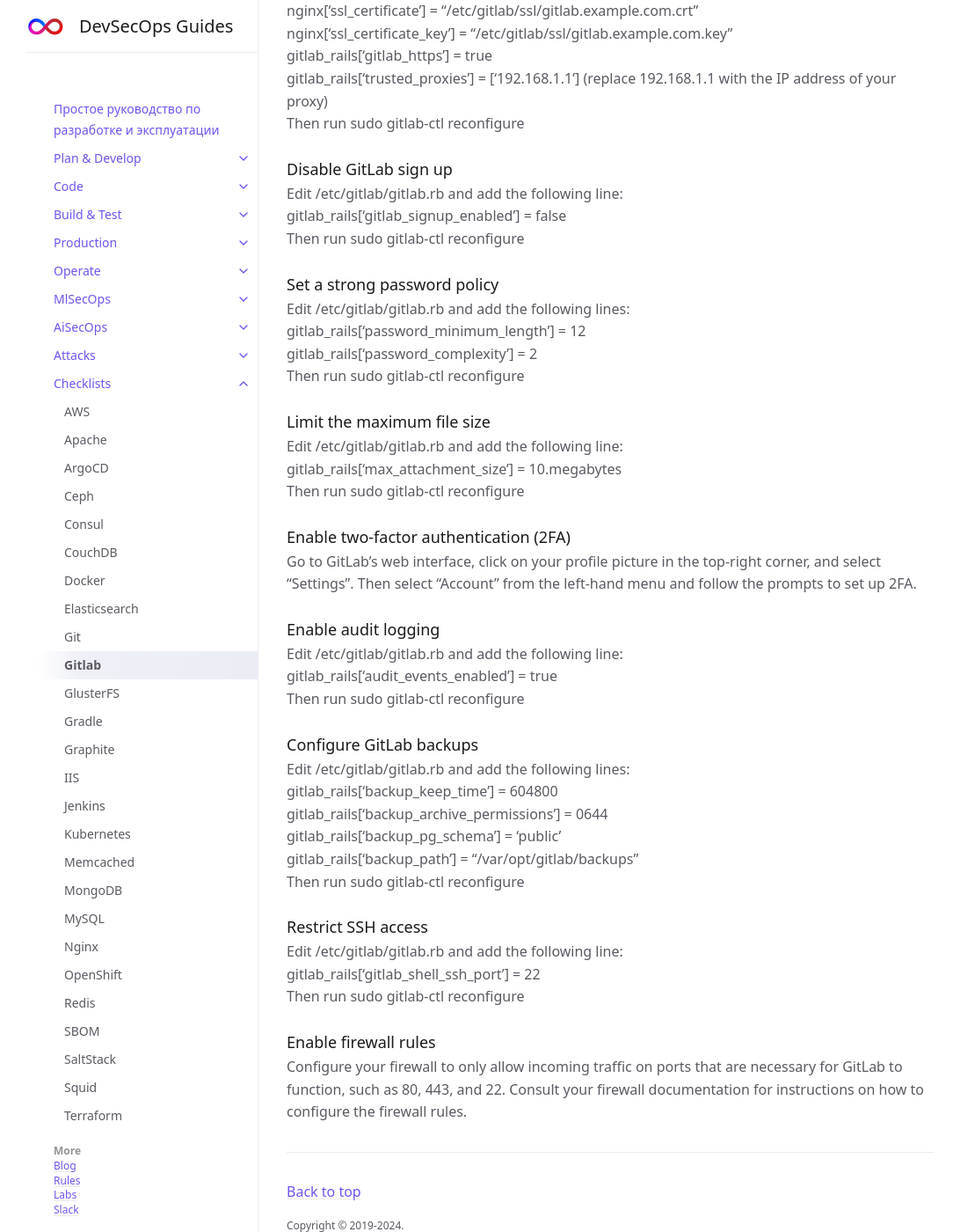
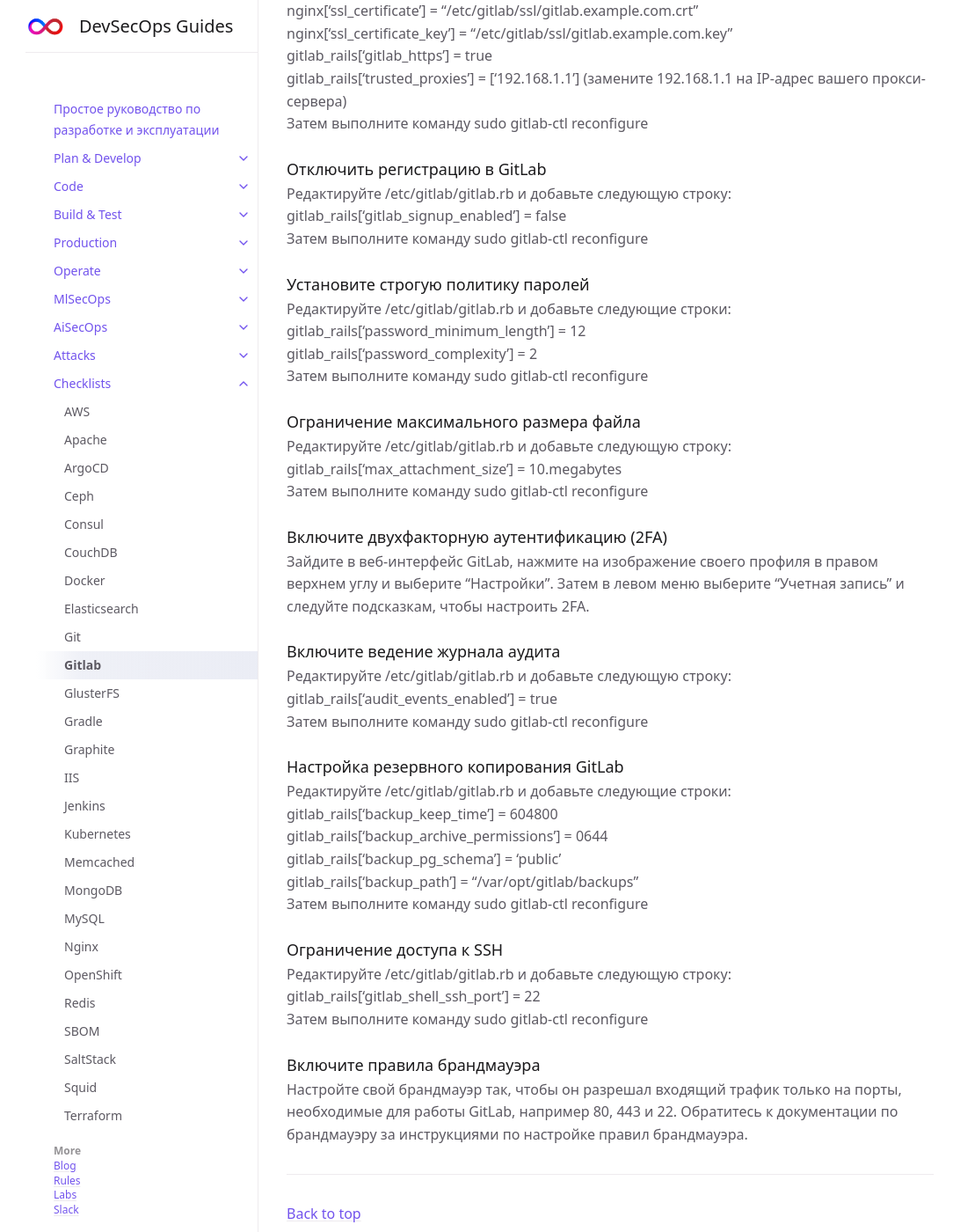
Before and after one commit to 2artem2/Work-Stuff, a Jekyll site: the page built from docs/checklists/gitlab.md, in a window 1280 px wide and 1400 px high, scrolled down 819 px. Shown: the whole window at 88% size, without its empty margins (78-1162 px from the left). Built offline with Jekyll 4.4.1, drawn with Linux system fonts in a browser that asks for light colours; some of the changed text lies outside the part shown.

Commit message:
gitlab.md

````diff
--- a/docs/checklists/gitlab.md
+++ b/docs/checklists/gitlab.md
@@ -4,10 +4,10 @@ title: Gitlab
 parent: Checklists
 ---
 
-# Gitlab Hardening for DevSecOps
+# Усиление Gitlab для DevSecOps
 {: .no_toc }
 
-## Table of contents
+## Оглавление
 {: .no_toc .text-delta }
 
 1. TOC
@@ -15,10 +15,10 @@ parent: Checklists
 
 ---
 
-<span class="d-inline-block p-2 mr-1 v-align-middle bg-green-000"></span>List of some best practices to harden Gitlab for DevSecOps
+<span class="d-inline-block p-2 mr-1 v-align-middle bg-green-000"></span>Список лучших практик по защите Gitlab для DevSecOps
 
 
-### Update GitLab to the latest version
+### Обновите GitLab до последней версии
 
 
 ```
@@ -26,56 +26,56 @@ sudo apt-get update && sudo apt-get upgrade gitlab-ee
 ```
 
 
-### Enable SSL/TLS for GitLab
+### Включите SSL/TLS для GitLab
 
 
-Edit /etc/gitlab/gitlab.rb and add the following lines: <br>external_url 'https://gitlab.example.com'<br>nginx['redirect_http_to_https'] = true<br>nginx['ssl_certificate'] = "/etc/gitlab/ssl/gitlab.example.com.crt"<br>nginx['ssl_certificate_key'] = "/etc/gitlab/ssl/gitlab.example.com.key"<br>gitlab_rails['gitlab_https'] = true<br>gitlab_rails['trusted_proxies'] = ['192.168.1.1'] (replace 192.168.1.1 with the IP address of your proxy) <br> Then run sudo gitlab-ctl reconfigure
+Edit /etc/gitlab/gitlab.rb и добавьте следующие строки: <br>external_url 'https://gitlab.example.com'<br>nginx['redirect_http_to_https'] = true<br>nginx['ssl_certificate'] = "/etc/gitlab/ssl/gitlab.example.com.crt"<br>nginx['ssl_certificate_key'] = "/etc/gitlab/ssl/gitlab.example.com.key"<br>gitlab_rails['gitlab_https'] = true<br>gitlab_rails['trusted_proxies'] = ['192.168.1.1'] (замените 192.168.1.1 на IP-адрес вашего прокси-сервера) <br> Затем выполните команду sudo gitlab-ctl reconfigure
 
 
 
-### Disable GitLab sign up
+### Отключить регистрацию в GitLab
 
-Edit /etc/gitlab/gitlab.rb and add the following line:<br>gitlab_rails['gitlab_signup_enabled'] = false <br> Then run sudo gitlab-ctl reconfigure
+Редактируйте /etc/gitlab/gitlab.rb и добавьте следующую строку:<br>gitlab_rails['gitlab_signup_enabled'] = false <br> Затем выполните команду sudo gitlab-ctl reconfigure
 
 
 
-### Set a strong password policy
+### Установите строгую политику паролей
 
 
-Edit /etc/gitlab/gitlab.rb and add the following lines: <br>gitlab_rails['password_minimum_length'] = 12<br>gitlab_rails['password_complexity'] = 2<br> Then run sudo gitlab-ctl reconfigure
+Редактируйте /etc/gitlab/gitlab.rb и добавьте следующие строки: <br>gitlab_rails['password_minimum_length'] = 12<br>gitlab_rails['password_complexity'] = 2<br> Затем выполните команду sudo gitlab-ctl reconfigure
 
 
-### Limit the maximum file size
+### Ограничение максимального размера файла
 
-Edit /etc/gitlab/gitlab.rb and add the following line:<br>gitlab_rails['max_attachment_size'] = 10.megabytes <br> Then run sudo gitlab-ctl reconfigure
+Редактируйте /etc/gitlab/gitlab.rb и добавьте следующую строку:<br>gitlab_rails['max_attachment_size'] = 10.megabytes <br> Затем выполните команду sudo gitlab-ctl reconfigure
 
 
-### Enable two-factor authentication (2FA)
+### Включите двухфакторную аутентификацию (2FA)
 
-Go to GitLab's web interface, click on your profile picture in the top-right corner, and select "Settings". Then select "Account" from the left-hand menu and follow the prompts to set up 2FA.
+Зайдите в веб-интерфейс GitLab, нажмите на изображение своего профиля в правом верхнем углу и выберите "Настройки". Затем в левом меню выберите "Учетная запись" и следуйте подсказкам, чтобы настроить 2FA.
 
 
 
-### Enable audit logging
+### Включите ведение журнала аудита
 
-Edit /etc/gitlab/gitlab.rb and add the following line:<br>gitlab_rails['audit_events_enabled'] = true<br> Then run sudo gitlab-ctl reconfigure
+Редактируйте /etc/gitlab/gitlab.rb и добавьте следующую строку:<br>gitlab_rails['audit_events_enabled'] = true<br> Затем выполните команду sudo gitlab-ctl reconfigure
 
 
 
-### Configure GitLab backups
+### Настройка резервного копирования GitLab
 
 
-Edit /etc/gitlab/gitlab.rb and add the following lines:<br>gitlab_rails['backup_keep_time'] = 604800<br>gitlab_rails['backup_archive_permissions'] = 0644<br>gitlab_rails['backup_pg_schema'] = 'public'<br>gitlab_rails['backup_path'] = "/var/opt/gitlab/backups"<br> Then run sudo gitlab-ctl reconfigure
+Редактируйте /etc/gitlab/gitlab.rb и добавьте следующие строки:<br>gitlab_rails['backup_keep_time'] = 604800<br>gitlab_rails['backup_archive_permissions'] = 0644<br>gitlab_rails['backup_pg_schema'] = 'public'<br>gitlab_rails['backup_path'] = "/var/opt/gitlab/backups"<br> Затем выполните команду sudo gitlab-ctl reconfigure
 
 
 
-### Restrict SSH access
+### Ограничение доступа к SSH
 
 
-Edit /etc/gitlab/gitlab.rb and add the following line:<br>gitlab_rails['gitlab_shell_ssh_port'] = 22<br> Then run sudo gitlab-ctl reconfigure
+Редактируйте /etc/gitlab/gitlab.rb и добавьте следующую строку:<br>gitlab_rails['gitlab_shell_ssh_port'] = 22<br> Затем выполните команду sudo gitlab-ctl reconfigure
 
 
-### Enable firewall rules
+### Включите правила брандмауэра
 
 
-Configure your firewall to only allow incoming traffic on ports that are necessary for GitLab to function, such as 80, 443, and 22. Consult your firewall documentation for instructions on how to configure the firewall rules.
+Настройте свой брандмауэр так, чтобы он разрешал входящий трафик только на порты, необходимые для работы GitLab, например 80, 443 и 22. Обратитесь к документации по брандмауэру за инструкциями по настройке правил брандмауэра.
````
